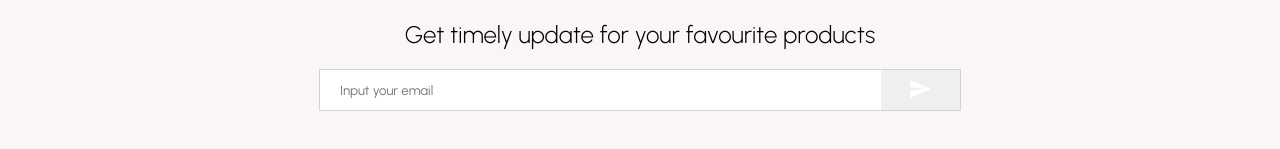
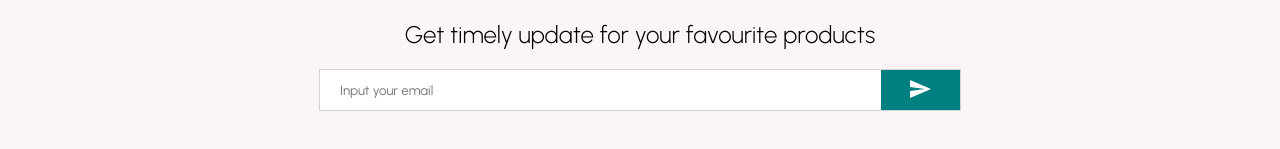
Before and after one commit to Arnold-git/React-E-commerce-App-UI-Design, a React (Create React App) app: page / in a window 1280 px wide. Shown: the part 2483-2632 px from the top of the page. Built offline with nearby package versions, Linux system fonts and the light colour scheme.

Commit message:
newletter :fire:

```diff
--- a/src/components/Newsletter.jsx
+++ b/src/components/Newsletter.jsx
@@ -46,9 +46,10 @@ const Input = styled.input`
 const Button = styled.button`
     flex: 1;
     border: none;
-    background-color: teak;
+    background-color: teal;
     color: white;
-`
+    cursor: pointer;
+`;
 
 
 
```
